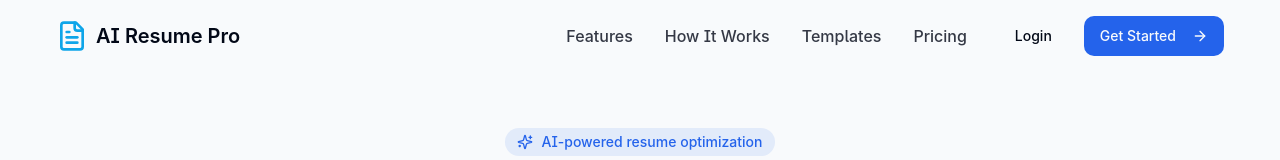
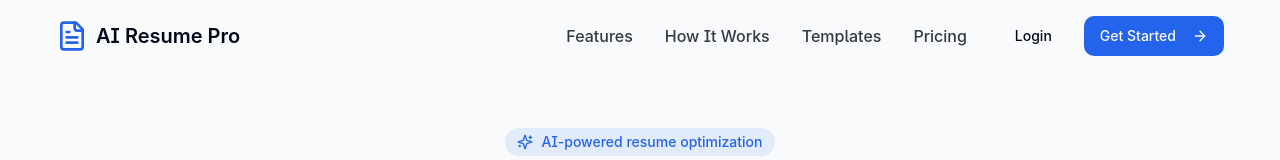
Before and after one commit to etay-atar/personalized-resume-wizard, a React (Vite) app: page / in a window 1280 px wide. Shown: the top 160 px of the page. Built offline with nearby package versions, Linux system fonts and the light colour scheme.

Commit message:
Match button color scheme
Match the color scheme of a component to the color scheme of the buttons.

```diff
--- a/src/components/Footer.tsx
+++ b/src/components/Footer.tsx
@@ -34,7 +34,7 @@ const Footer = () => {
         <div className="grid grid-cols-1 md:grid-cols-2 lg:grid-cols-5 gap-8 mb-12">
           <div className="lg:col-span-2">
             <div className="flex items-center space-x-2 mb-6">
-              <div className="text-[#0EA5E9]">
+              <div className="text-primary">
                 <FileText className="w-8 h-8" />
               </div>
               <span className="text-lg font-display font-semibold">
--- a/src/components/NavBar.tsx
+++ b/src/components/NavBar.tsx
@@ -40,7 +40,7 @@ const NavBar = () => {
       <div className="container max-w-7xl mx-auto">
         <nav className="flex items-center justify-between">
           <div className="flex items-center space-x-2">
-            <div className="text-[#0EA5E9]">
+            <div className="text-primary">
               <FileText className="w-8 h-8" />
             </div>
             <span className="text-xl font-display font-semibold">
```
